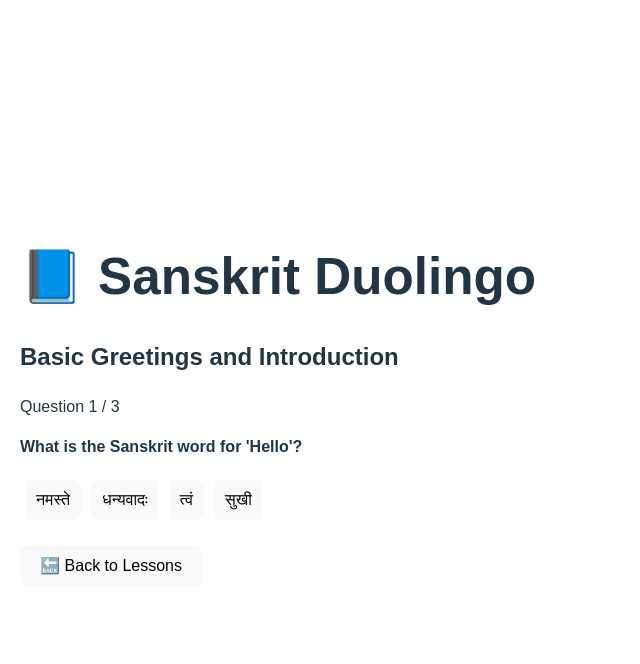
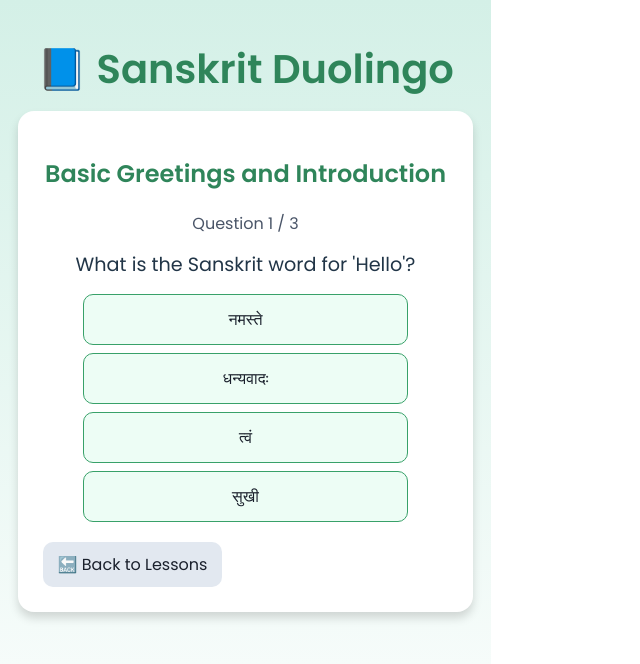
Before and after one commit to AkshayPatel-IIT-K/sanskrit-duolingo, a React (Vite) app: page / in a window 1280 px wide. Both pictures are taken after a click on the button "Basic Greetings and Introduction". Shown: the top 664 px of the page, without its empty margins (0-640 px from the left). Built offline with nearby package versions, Linux system fonts and the light colour scheme.

Commit message:
Polished UI with gradient, Poppins font, card-style layout

```diff
--- a/index.html
+++ b/index.html
@@ -1,10 +1,13 @@
-<!doctype html>
+<!DOCTYPE html>
 <html lang="en">
   <head>
     <meta charset="UTF-8" />
     <link rel="icon" type="image/svg+xml" href="/vite.svg" />
     <meta name="viewport" content="width=device-width, initial-scale=1.0" />
-    <title>sanskrit-duolingo</title>
+    <title>Sanskrit Duolingo</title>
+
+    <!-- Google Font for your app -->
+    <link href="https://fonts.googleapis.com/css2?family=Poppins:wght@400;600&display=swap" rel="stylesheet">
   </head>
   <body>
     <div id="root"></div>
--- a/src/App.jsx
+++ b/src/App.jsx
@@ -43,67 +43,119 @@
   }
 
   return (
-    <div style={{ padding: "20px", fontFamily: "Arial" }}>
-      <h1>📘 Sanskrit Duolingo</h1>
+    <div
+      style={{
+        minHeight: "100vh",
+        padding: "20px",
+        fontFamily: "'Poppins', Arial, sans-serif",
+        background: "linear-gradient(to bottom, #d4f0e7, #ffffff)",
+        display: "flex",
+        flexDirection: "column",
+        alignItems: "center",
+      }}
+    >
+      <h1 style={{ color: "#2f855a", fontSize: "2.5rem", marginBottom: "20px" }}>
+        📘 Sanskrit Duolingo
+      </h1>
 
       {!currentLesson ? (
         <>
-          <h2>Select a Lesson</h2>
+          <h2 style={{ marginBottom: "15px", color: "#276749" }}>Select a Lesson</h2>
+          <div style={{ display: "flex", flexDirection: "column", alignItems: "center" }}>
             {lessonList.map((lesson) => (
               <button
                 key={lesson.lesson_id}
                 onClick={() => setCurrentLesson(lesson)}
                 style={{
                   margin: "8px",
-                padding: "10px 15px",
-                fontSize: "16px",
+                  padding: "15px 25px",
+                  fontSize: "18px",
+                  borderRadius: "12px",
+                  backgroundColor: "#38a169",
+                  color: "#fff",
+                  border: "none",
                   cursor: "pointer",
+                  boxShadow: "0px 4px 6px rgba(0,0,0,0.1)",
+                  transition: "0.2s",
                 }}
+                onMouseOver={(e) => (e.target.style.backgroundColor = "#2f855a")}
+                onMouseOut={(e) => (e.target.style.backgroundColor = "#38a169")}
               >
                 {lesson.title}
               </button>
             ))}
+          </div>
         </>
       ) : currentQuestion ? (
-        <>
-          <h2>{currentLesson.title}</h2>
-          <p>
-            Question {currentQuestionIndex + 1} /{" "}
-            {currentLesson.questions.length}
+        <div
+          style={{
+            width: "90%",
+            maxWidth: "600px",
+            background: "#fff",
+            padding: "25px",
+            borderRadius: "16px",
+            boxShadow: "0px 6px 10px rgba(0,0,0,0.15)",
+            textAlign: "center",
+          }}
+        >
+          <h2 style={{ color: "#2f855a" }}>{currentLesson.title}</h2>
+          <p style={{ margin: "10px 0", color: "#4a5568" }}>
+            Question {currentQuestionIndex + 1} / {currentLesson.questions.length}
           </p>
-          <p><strong>{currentQuestion.prompt}</strong></p>
+          <p style={{ fontSize: "1.2rem", margin: "15px 0" }}>{currentQuestion.prompt}</p>
 
-          {currentQuestion.options ? (
+          {currentQuestion.options &&
             currentQuestion.options.map((opt) => (
               <button
                 key={opt}
                 onClick={() => handleAnswer(opt)}
                 disabled={selectedAnswer !== ""}
                 style={{
-                  margin: "5px",
-                  padding: "10px",
-                  cursor: "pointer",
-                  background:
+                  display: "block",
+                  width: "80%",
+                  margin: "8px auto",
+                  padding: "12px",
+                  fontSize: "16px",
+                  borderRadius: "10px",
+                  border: "1px solid #38a169",
+                  backgroundColor:
                     selectedAnswer === opt
                       ? opt === currentQuestion.correct
-                        ? "lightgreen"
-                        : "salmon"
-                      : "",
+                        ? "#48bb78"
+                        : "#f56565"
+                      : "#edfdf5",
+                  color: "#1a202c",
+                  cursor: "pointer",
+                  transition: "0.2s",
                 }}
               >
                 {opt}
               </button>
-            ))
-          ) : (
-            <p>🤔 Non-MCQ questions coming soon...</p>
-          )}
+            ))}
 
-          <p>{feedback}</p>
+          <p
+            style={{
+              marginTop: "15px",
+              fontWeight: "600",
+              color: feedback.includes("Correct") ? "#48bb78" : "#f56565",
+            }}
+          >
+            {feedback}
+          </p>
 
           {selectedAnswer !== "" && (
             <button
               onClick={nextQuestion}
-              style={{ marginTop: "10px", padding: "10px" }}
+              style={{
+                marginTop: "20px",
+                padding: "12px 20px",
+                borderRadius: "10px",
+                backgroundColor: "#3182ce",
+                color: "#fff",
+                fontSize: "16px",
+                cursor: "pointer",
+                border: "none",
+              }}
             >
               Next ➡️
             </button>
@@ -111,11 +163,20 @@
 
           <button
             onClick={resetLesson}
-            style={{ marginTop: "20px", display: "block" }}
+            style={{
+              marginTop: "20px",
+              display: "block",
+              backgroundColor: "#e2e8f0",
+              color: "#1a202c",
+              borderRadius: "10px",
+              padding: "10px 15px",
+              cursor: "pointer",
+              border: "none",
+            }}
           >
             🔙 Back to Lessons
           </button>
-        </>
+        </div>
       ) : null}
     </div>
   );
```
Lines whose indentation alone changed are shown as unchanged.
